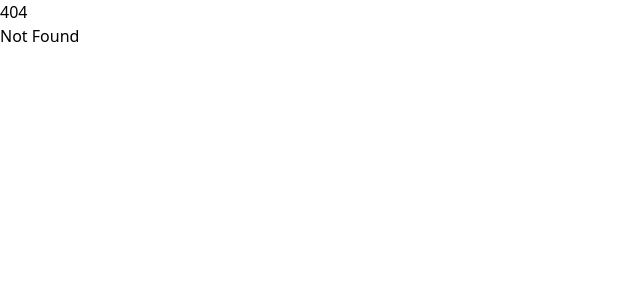
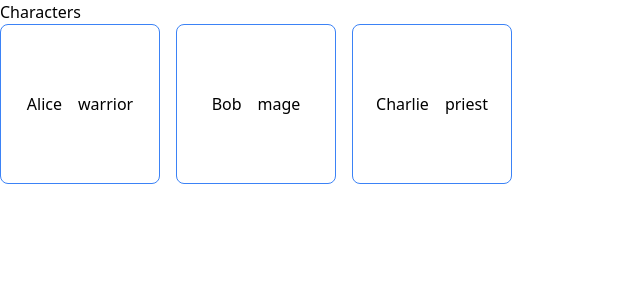
Before and after one commit to nickhosman/campaign-kit, a SvelteKit app in the folder frontend/: page /characters in a window 1280 px wide. Before the commit this address had no page. Shown: the top 300 px of the page, without its empty margins (0-640 px from the left). Built offline with nearby package versions, Linux system fonts and the light colour scheme.

Commit message:
routing with sveltekit

```diff
--- /dev/null
+++ b/frontend/src/routes/characters/+page.svelte
@@ -0,0 +1,18 @@
+<script>
+    let characters = [
+        { id: 1, name: "Alice", job: "warrior"},
+        { id: 2, name: "Bob", job: "mage"},
+        { id: 3, name: "Charlie", job: "priest"},
+    ];
+</script>
+
+<h1>Characters</h1>
+
+<div class="flex gap-4">
+    {#each characters as character}
+        <div class="flex justify-center items-center w-40 h-40 border rounded-lg border-blue-500 gap-4">
+            <h2>{character.name}</h2>
+            <p>{character.job}</p>
+        </div>
+    {/each}
+</div>
```
